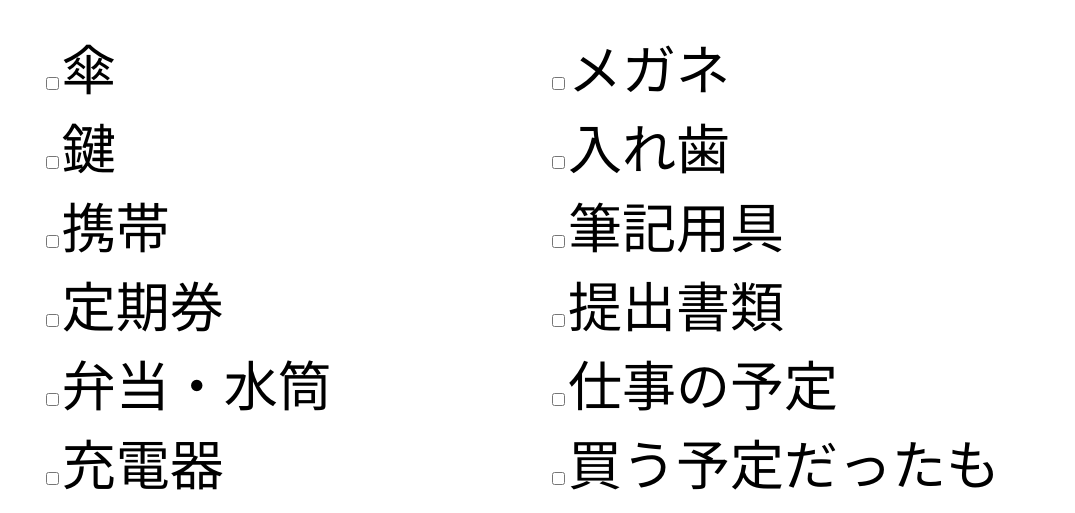
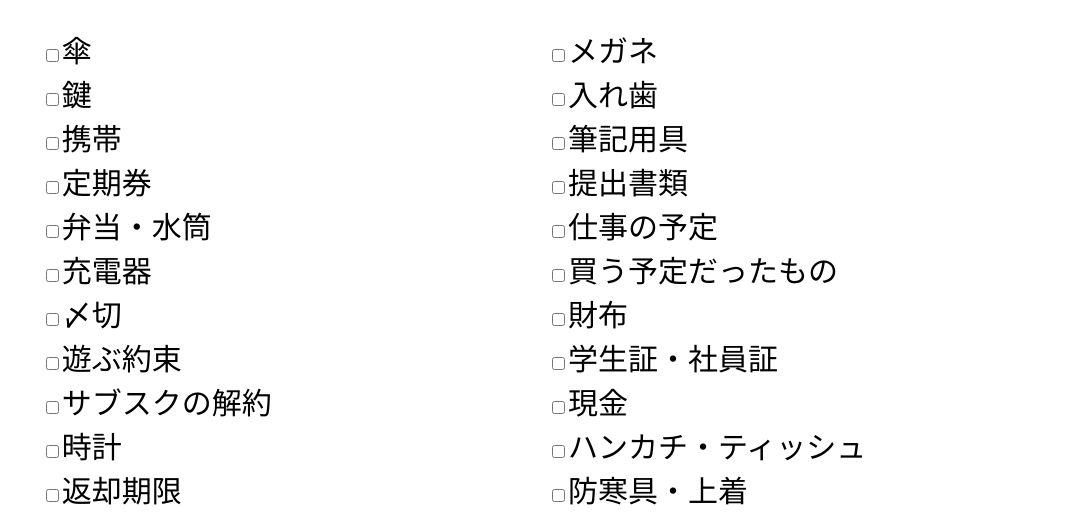
Before and after one commit to JunkiUchimi/lost-git-folder, a plain HTML site: page new-test.html in a window 1280 px wide. Shown: the part 226-739 px from the top of the page, without its empty margins (102-1177 px from the left). Drawn offline with Linux system fonts and the light colour scheme.

Commit message:
Update new-test.html

```diff
--- a/new-test.html
+++ b/new-test.html
@@ -64,7 +64,7 @@
             }
 
             label {
-                font-size: 54px; /* または希望のサイズに調整 */
+                font-size: 30px; /* または希望のサイズに調整 */
             }
 
             #main-question {
```
